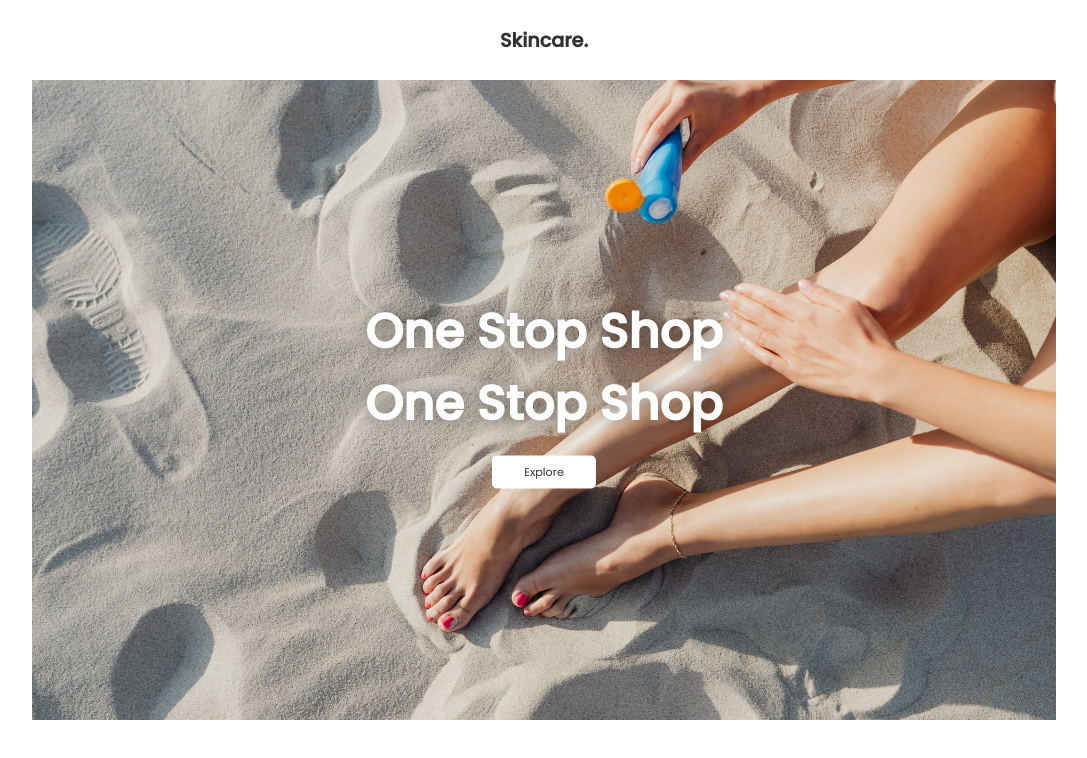
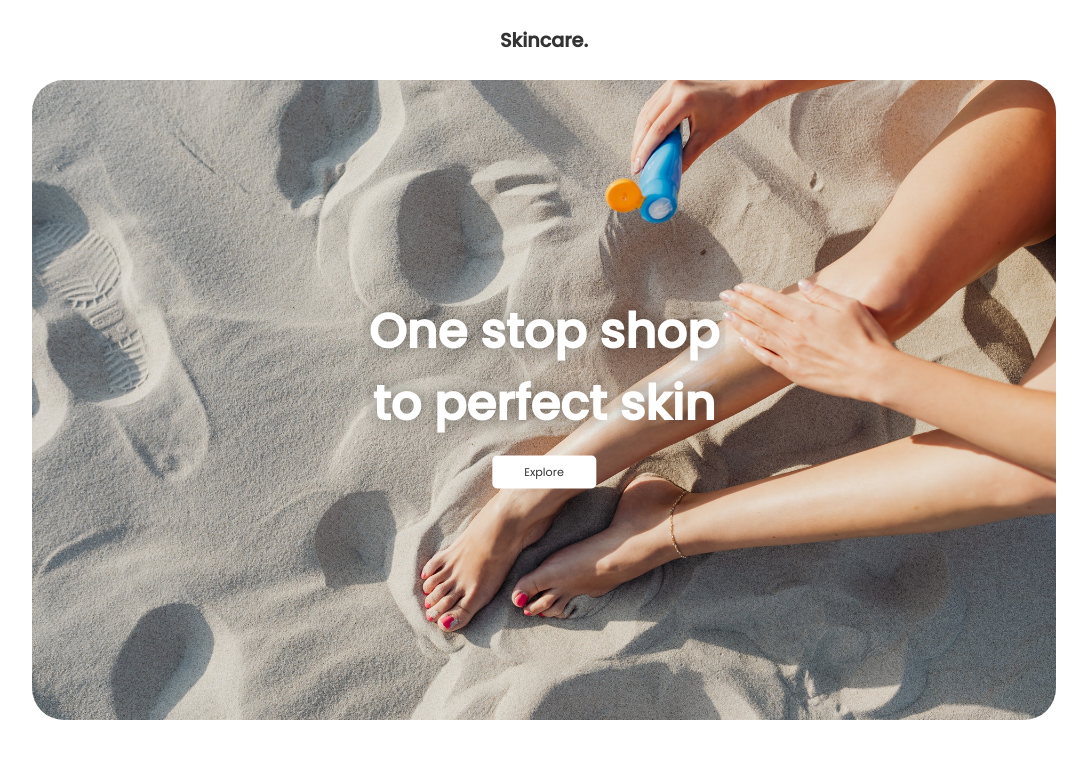
Before and after one commit to davidevignozzi/javascript-animations-course, a website built with Vite: page projects/textReveal/index.html in a window 1280 px wide. Shown: the whole page, without its empty margins (96-1183 px from the left). Built offline with nearby package versions, Linux system fonts and the light colour scheme.

Commit message:
:dizzy: Text Reveal => Hero Text Animation

```diff
--- a/projects/textReveal/app.js
+++ b/projects/textReveal/app.js
@@ -0,0 +1,76 @@
+import gsap from 'gsap';
+
+const tl = gsap.timeline({
+  defaults: { duration: 0.75, ease: 'power3.out' }
+});
+
+/**
+ * Image animation
+ */
+tl.fromTo(
+  '.hero-img',
+  { scale: 1.3, borderRadius: 0 },
+  {
+    scale: 1,
+    borderRadius: '2rem',
+    ease: 'elastic.out(1.5,1)',
+    delay: 0.35,
+    duration: 2.5
+  }
+);
+
+/**
+ * Text animation
+ */
+// 1st word
+tl.fromTo(
+  '.cta1',
+  { x: '100%', autoAlpha: 0.5 },
+  { x: 0, autoAlpha: 1 },
+  '<20%'
+);
+// 3rd word
+tl.fromTo(
+  '.cta3',
+  { x: '-100%', autoAlpha: 0.5 },
+  { x: 0, autoAlpha: 1 },
+  '<20%'
+);
+// 2nd word
+tl.fromTo(
+  '.cta2',
+  { y: '-100%', autoAlpha: 0.5 },
+  { y: 0, autoAlpha: 1 },
+  '<20%'
+);
+// 4th word
+tl.fromTo(
+  '.cta4',
+  { x: '100%', autoAlpha: 0.5 },
+  { x: 0, autoAlpha: 1 },
+  '<20%'
+);
+// 6th word
+tl.fromTo(
+  '.cta6',
+  { x: '-100%', autoAlpha: 0.5 },
+  { x: 0, autoAlpha: 1 },
+  '<20%'
+);
+// 5th word
+tl.fromTo(
+  '.cta5',
+  { y: '100%', autoAlpha: 0.5 },
+  { y: 0, autoAlpha: 1 },
+  '<20%'
+);
+
+/**
+ * Button Animation
+ */
+tl.fromTo(
+  '.cta-btn',
+  { y: 20, autoAlpha: 0 },
+  { y: 0, autoAlpha: 1 },
+  '<'
+);
--- a/projects/textReveal/index.html
+++ b/projects/textReveal/index.html
@@ -21,17 +21,17 @@
       <h1 class="logo">Skincare.</h1>
     </nav>
     <div class="hero-section">
-      <img src="./hero.jpg" alt="Hero" />
+      <img src="./hero.jpg" alt="Hero" class="hero-img" />
       <div class="cta">
         <div class="cta-text">
           <h2><span class="cta1">One</span></h2>
-          <h2><span class="cta2">Stop</span></h2>
-          <h2><span class="cta3">Shop</span></h2>
+          <h2><span class="cta2">stop</span></h2>
+          <h2><span class="cta3">shop</span></h2>
         </div>
         <div class="cta-text">
-          <h2><span class="cta4">One</span></h2>
-          <h2><span class="cta5">Stop</span></h2>
-          <h2><span class="cta6">Shop</span></h2>
+          <h2><span class="cta4">to</span></h2>
+          <h2><span class="cta5">perfect</span></h2>
+          <h2><span class="cta6">skin</span></h2>
         </div>
         <button class="cta-btn">Explore</button>
       </div>
--- a/projects/textReveal/style.css
+++ b/projects/textReveal/style.css
@@ -6,6 +6,7 @@
 
 body {
   font-family: 'Poppins', sans-serif;
+  overflow: hidden;
 }
 
 nav {
@@ -47,8 +48,11 @@ nav {
   display: flex;
   font-size: 2rem;
 }
-
+.cta-text h2 {
+  overflow: hidden;
+}
 .cta-text h2 span {
+  display: block; /* For gsap animation => move it left and roght */
   padding: 0 0.4rem;
   text-shadow: rgba(0, 0, 0, 0.4) 0 0 1.2rem;
 }
```
Also changed, not shown: main.js (deleted, +0 -8 lines).
